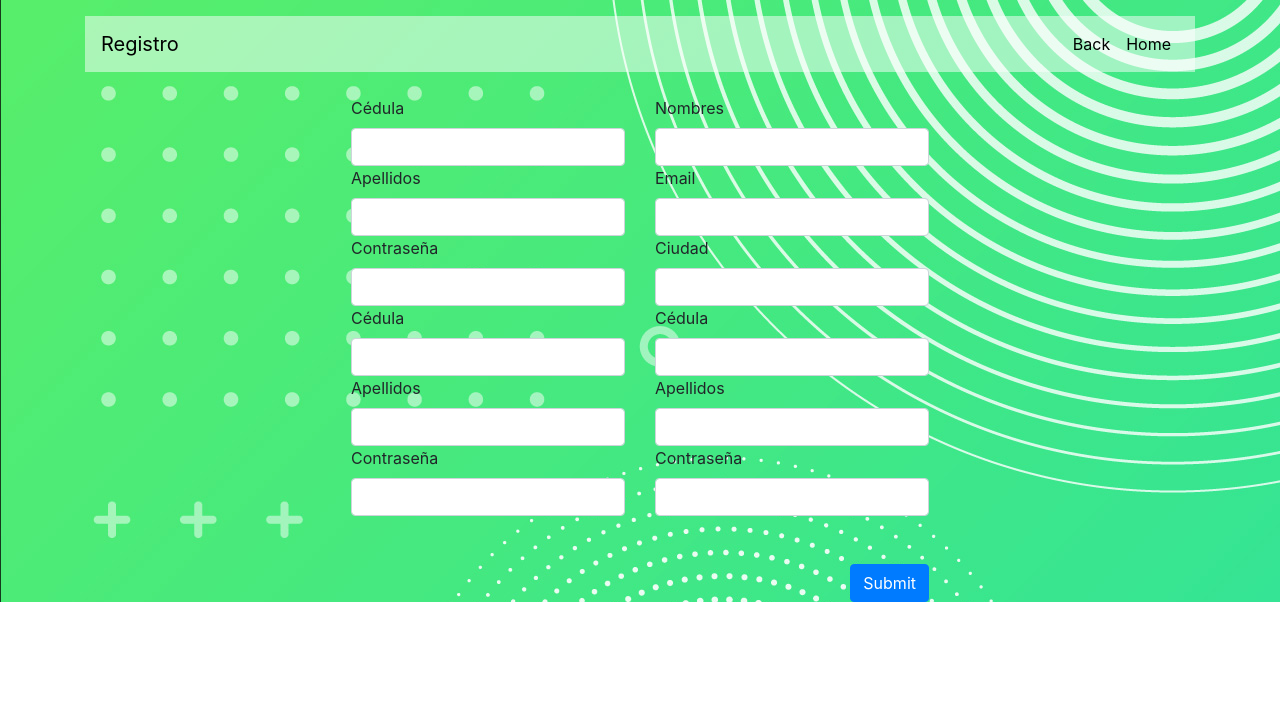
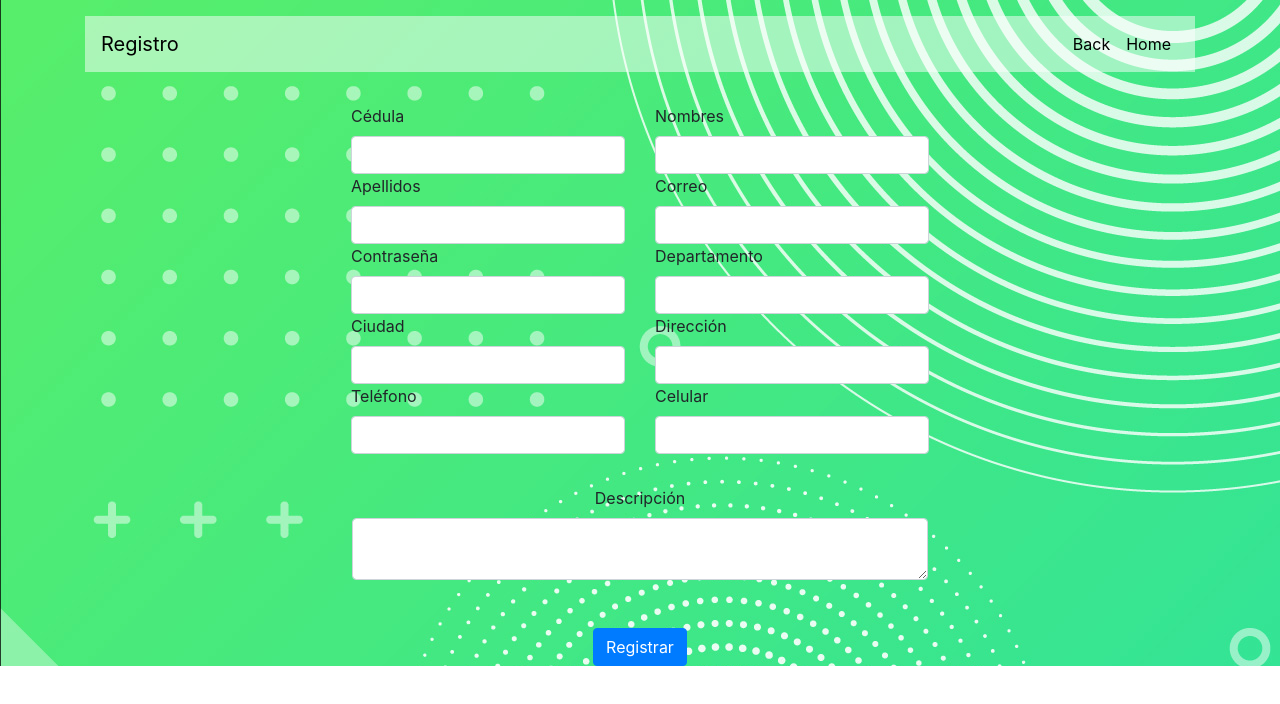
Before and after one commit to Jhusseth/Pets_Care, a Nuxt app in the folder Pets_Care_Nuxt/: page /registerUser in a window 1280 px wide. Shown: the top 704 px of the page. Built offline with nearby package versions, Linux system fonts and the light colour scheme.

Commit message:
add component register and was implemented in RegisterUser and RegisterColl

```diff
--- /dev/null
+++ b/Pets_Care_Nuxt/components/Register.vue
@@ -0,0 +1,62 @@
+<template>
+    <div class= "rows">
+        <div class= "row">
+            <HeaderRegister/>
+        </div>
+        <div class= "d-flex justify-content-center mt-4">
+            <form>
+                <div class="row">
+                    <div class="col mt-2 mb-3">
+                        <label for="exampleInputEmail1">Cédula</label>
+                        <input type="email" class="form-control" id="exampleInputEmail1" aria-describedby="emailHelp">
+                        <label for="exampleInputEmail1">Apellidos</label>
+                        <input type="email" class="form-control" id="exampleInputEmail1" aria-describedby="emailHelp">
+                        <label for="exampleInputEmail1">Contraseña</label>
+                        <input type="email" class="form-control" id="exampleInputEmail1" aria-describedby="emailHelp">
+                        <label for="exampleInputEmail1">Ciudad</label>
+                        <input type="email" class="form-control" id="exampleInputEmail1" aria-describedby="emailHelp">
+                        <label for="exampleInputEmail1">Teléfono</label>
+                        <input type="email" class="form-control" id="exampleInputEmail1" aria-describedby="emailHelp">
+                    </div>
+                    <div class="col mb-3 mt-2">
+                        <label for="exampleInputEmail1">Nombres</label>
+                        <input type="email" class="form-control" id="exampleInputEmail1" aria-describedby="emailHelp">
+                        <label for="exampleInputEmail1">Correo</label>
+                        <input type="email" class="form-control" id="exampleInputEmail1" aria-describedby="emailHelp">
+                        <label for="exampleInputEmail1">Departamento</label>
+                        <input type="email" class="form-control" id="exampleInputEmail1" aria-describedby="emailHelp">
+                        <label for="exampleInputEmail1">Dirección</label>
+                        <input type="email" class="form-control" id="exampleInputEmail1" aria-describedby="emailHelp">
+                        <label for="exampleInputEmail1">Celular</label>
+                        <input type="email" class="form-control" id="exampleInputEmail1" aria-describedby="emailHelp">
+                    </div>
+                </div>
+                <div class= "row d-flex justify-content-center mb-3">
+                    <div class= "d-flex justify-content-center mt-3">
+                    <label for="exampleInputEmail1">Descripción</label>
+                    </div>
+                    <textarea
+                        name = "Decription"
+                        class="form-control ml-3 mr-3 mb-3"
+                        id="exampleInputEmail1"
+                        rows="2">
+                    </textarea>
+                </div>
+            </form>
+        </div>
+    </div>
+</template>
+
+<script>
+import HeaderRegister from '../components/HeaderRegister'
+export default {
+    name: 'Register',
+    components:{
+        HeaderRegister
+    }
+}
+</script>
+
+<style>
+
+</style>
--- a/Pets_Care_Nuxt/pages/registerColl.vue
+++ b/Pets_Care_Nuxt/pages/registerColl.vue
@@ -1,58 +1,29 @@
 <template>
-    <div class= "rows">
-        <div class= "row">
-            <HeaderRegister/>
-        </div>
-        <div class= "d-flex justify-content-center mt-4">
-            <form>
-                <div class="row">
-                    <div class="col">
-                        <label for="exampleInputEmail1">Cédula</label>
-                        <input type="email" class="form-control" id="exampleInputEmail1" aria-describedby="emailHelp">
-                        <label for="exampleInputEmail1">Apellidos</label>
-                        <input type="email" class="form-control" id="exampleInputEmail1" aria-describedby="emailHelp">
-                        <label for="exampleInputEmail1">Contraseña</label>
-                        <input type="email" class="form-control" id="exampleInputEmail1" aria-describedby="emailHelp">
-                        <label for="exampleInputEmail1">Cédula</label>
-                        <input type="email" class="form-control" id="exampleInputEmail1" aria-describedby="emailHelp">
-                        <label for="exampleInputEmail1">Apellidos</label>
-                        <input type="email" class="form-control" id="exampleInputEmail1" aria-describedby="emailHelp">
-                        <label for="exampleInputEmail1">Contraseña</label>
-                        <input type="email" class="form-control" id="exampleInputEmail1" aria-describedby="emailHelp">
-                    </div>
-                    <div class="col">
-                        <label for="exampleInputEmail1">Nombres</label>
-                        <input type="email" class="form-control" id="exampleInputEmail1" aria-describedby="emailHelp">
-                        <label for="exampleInputEmail1">Email</label>
-                        <input type="email" class="form-control" id="exampleInputEmail1" aria-describedby="emailHelp">
-                        <label for="exampleInputEmail1">Ciudad</label>
-                        <input type="email" class="form-control" id="exampleInputEmail1" aria-describedby="emailHelp">
-                        <label for="exampleInputEmail1">Cédula</label>
-                        <input type="email" class="form-control" id="exampleInputEmail1" aria-describedby="emailHelp">
-                        <label for="exampleInputEmail1">Apellidos</label>
-                        <input type="email" class="form-control" id="exampleInputEmail1" aria-describedby="emailHelp">
-                        <label for="exampleInputEmail1">Contraseña</label>
-                        <input type="email" class="form-control" id="exampleInputEmail1" aria-describedby="emailHelp">
-                    </div>
-                </div>
-                <div class= "d-flex justify-content-end mt-5">
-                    <button type="submit" class="btn btn-primary">Submit</button>
-                </div>
-            </form>
+    <div>
+        <Register/>
+        <div class= "d-flex justify-content-center mt-3">
+            <button type="submit" class="btn btn-primary">Registrar</button>
         </div>
     </div>
 </template>
 
 <script>
-import HeaderRegister from '../components/HeaderRegister'
+import Register from '../components/Register'
 export default {
     name: 'RegisterColl',
      components:{
-        HeaderRegister
+        Register
     }
 }
 </script>
 
-<style>
+<style scoped>
+
+.row{
+    background: #343a4036;
+}
+.form-group{
+    background: #343a4036;
+}
 
 </style>
--- a/Pets_Care_Nuxt/pages/registerUser.vue
+++ b/Pets_Care_Nuxt/pages/registerUser.vue
@@ -1,54 +1,17 @@
 <template>
-    <div class= "rows">
-        <div class= "row">
-            <HeaderRegister/>
-        </div>
-        <div class= "d-flex justify-content-center mt-4">
-            <form>
-                <div class="row">
-                    <div class="col">
-                        <label for="exampleInputEmail1">Cédula</label>
-                        <input type="email" class="form-control" id="exampleInputEmail1" aria-describedby="emailHelp">
-                        <label for="exampleInputEmail1">Apellidos</label>
-                        <input type="email" class="form-control" id="exampleInputEmail1" aria-describedby="emailHelp">
-                        <label for="exampleInputEmail1">Contraseña</label>
-                        <input type="email" class="form-control" id="exampleInputEmail1" aria-describedby="emailHelp">
-                        <label for="exampleInputEmail1">Cédula</label>
-                        <input type="email" class="form-control" id="exampleInputEmail1" aria-describedby="emailHelp">
-                        <label for="exampleInputEmail1">Apellidos</label>
-                        <input type="email" class="form-control" id="exampleInputEmail1" aria-describedby="emailHelp">
-                        <label for="exampleInputEmail1">Contraseña</label>
-                        <input type="email" class="form-control" id="exampleInputEmail1" aria-describedby="emailHelp">
-                    </div>
-                    <div class="col">
-                        <label for="exampleInputEmail1">Nombres</label>
-                        <input type="email" class="form-control" id="exampleInputEmail1" aria-describedby="emailHelp">
-                        <label for="exampleInputEmail1">Email</label>
-                        <input type="email" class="form-control" id="exampleInputEmail1" aria-describedby="emailHelp">
-                        <label for="exampleInputEmail1">Ciudad</label>
-                        <input type="email" class="form-control" id="exampleInputEmail1" aria-describedby="emailHelp">
-                        <label for="exampleInputEmail1">Cédula</label>
-                        <input type="email" class="form-control" id="exampleInputEmail1" aria-describedby="emailHelp">
-                        <label for="exampleInputEmail1">Apellidos</label>
-                        <input type="email" class="form-control" id="exampleInputEmail1" aria-describedby="emailHelp">
-                        <label for="exampleInputEmail1">Contraseña</label>
-                        <input type="email" class="form-control" id="exampleInputEmail1" aria-describedby="emailHelp">
-                    </div>
-                </div>
-                <div class= "d-flex justify-content-end mt-5">
-                    <button type="submit" class="btn btn-primary">Submit</button>
-                </div>
-            </form>
+    <div>
+        <Register/>
+        <div class= "d-flex justify-content-center mt-3">
+            <button type="submit" class="btn btn-primary">Registrar</button>
         </div>
     </div>
 </template>
-
 <script>
-import HeaderRegister from '../components/HeaderRegister'
+import Register from '../components/Register'
 export default {
     name: 'RegisterUser',
     components:{
-        HeaderRegister
+       Register
     }
 }
 </script>
```
